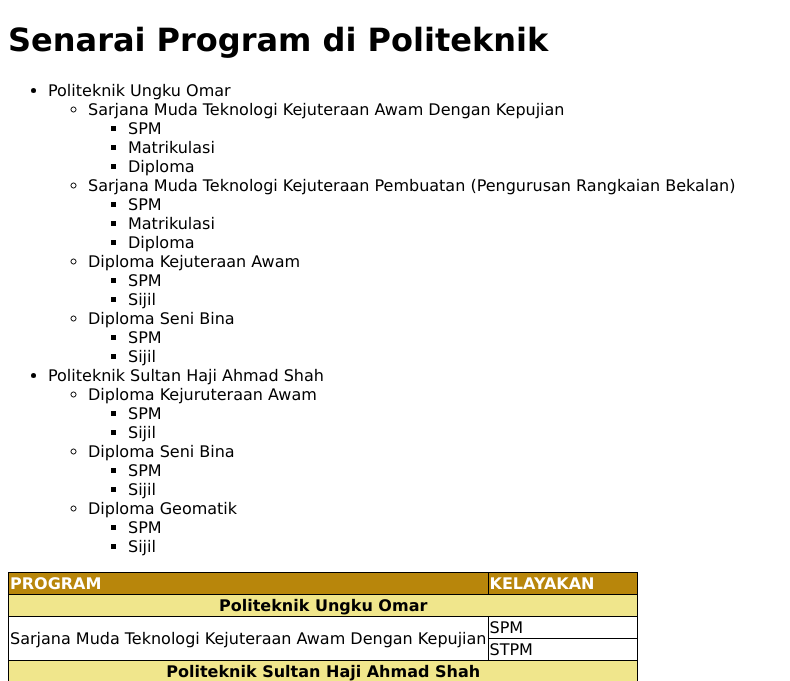
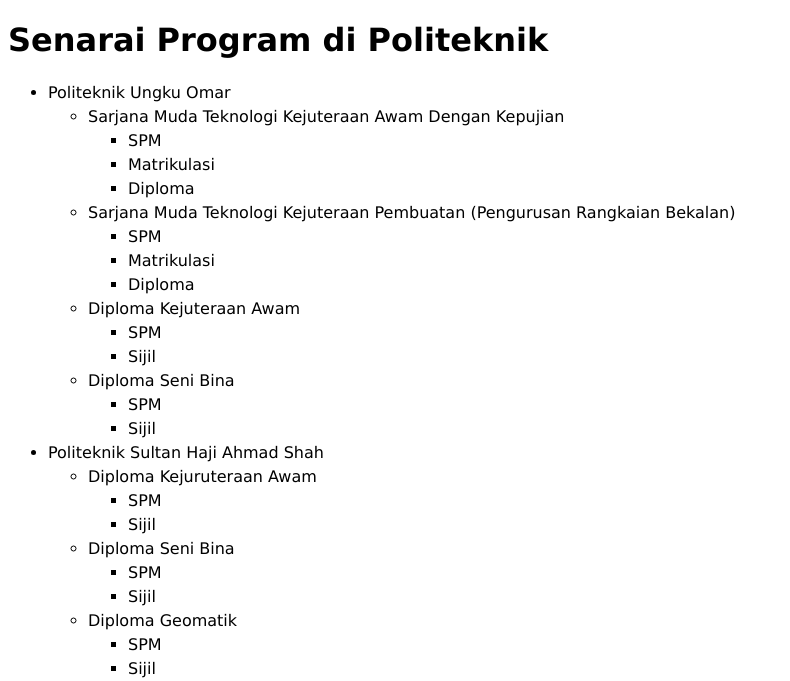
Before and after one commit to jamilahhh21/dfp50193_latihan_16, a PHP site: page / in a window 1280 px wide. Shown: the top 681 px of the page, without its empty margins (0-790 px from the left). Run offline with PHP 8.4, Linux system fonts and the light colour scheme.

Commit message:
ulangkaji array

```diff
--- a/index.php
+++ b/index.php
@@ -71,6 +71,11 @@ $example = [
         *{
             font-family: Verdana, Geneva, Tahoma, sans-serif;
         }
+
+        li {
+            line-height: 1.5;
+        }
+
         table, th, td {
             border: 1px solid black;
             border-collapse: collapse;
```
